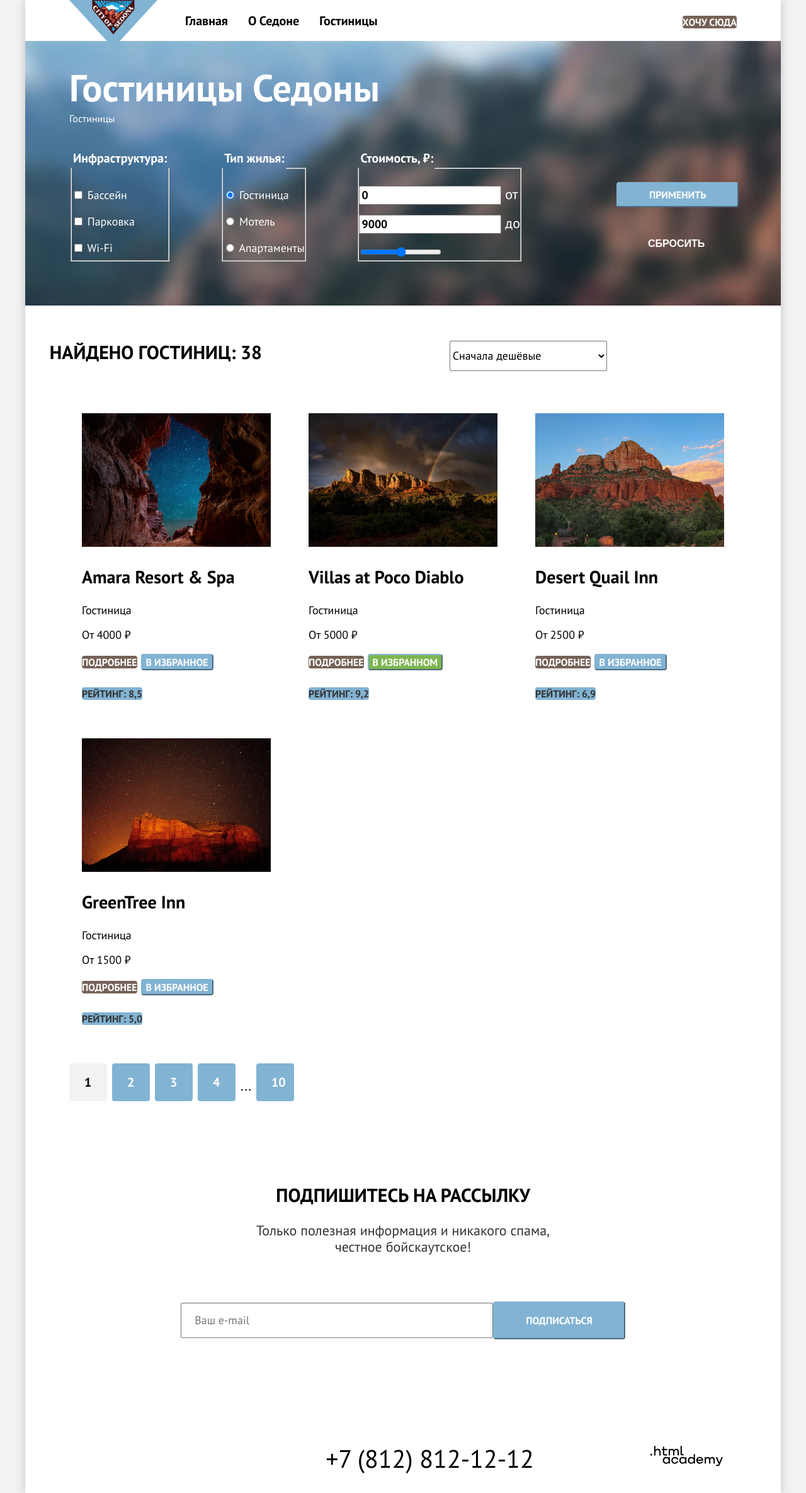
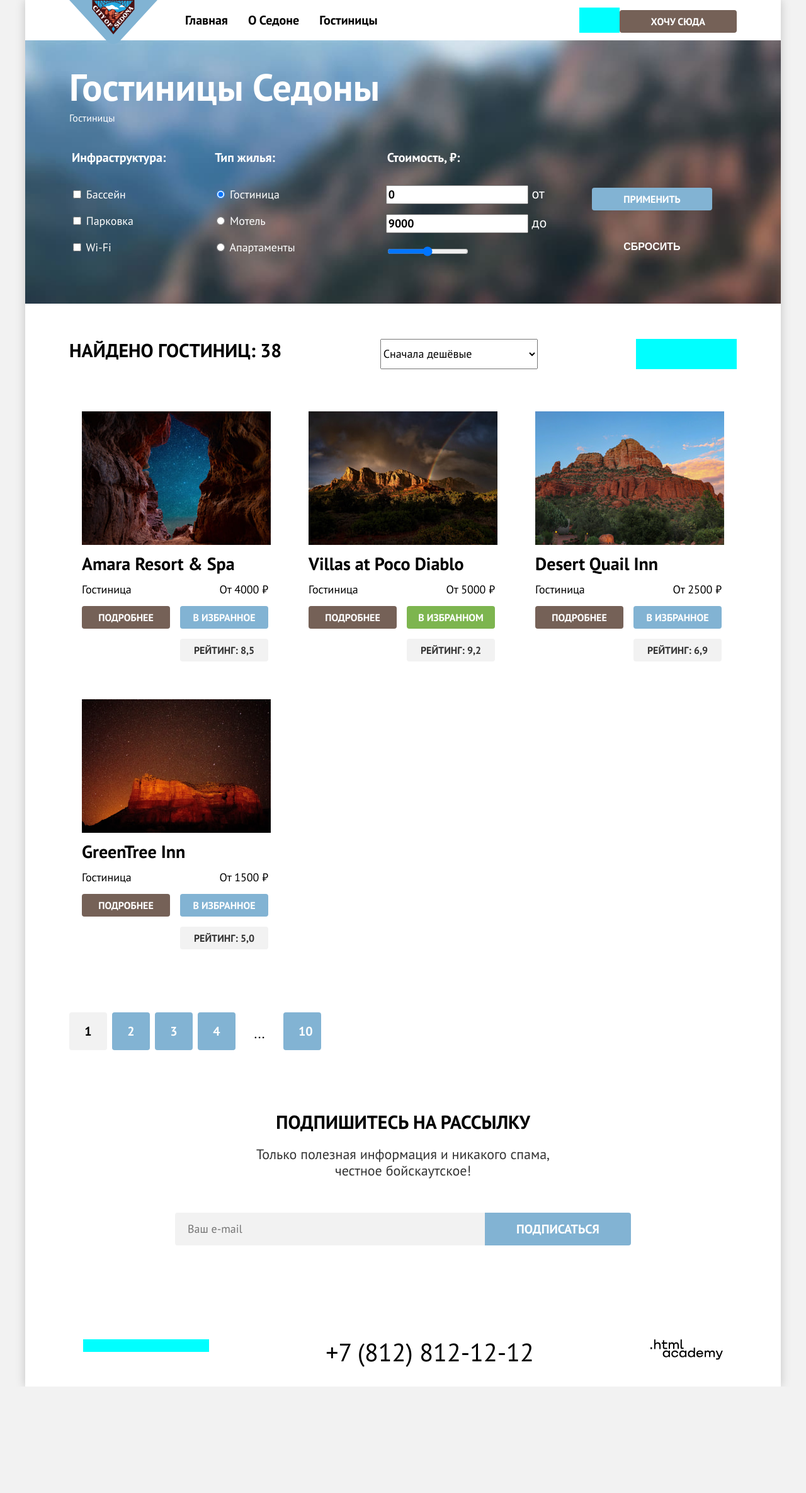
Before and after one commit to htmlacademy-htmlcss/2176919-sedona-35, a plain HTML site: page catalog.html in a window 1280 px wide. Shown: the whole page at 63% size. After the commit the page ends 2201 px from the top, so only its background shows below. Drawn offline with Linux system fonts and the light colour scheme.

Commit message:
ДЗ Гриды

```diff
--- a/catalog.html
+++ b/catalog.html
@@ -27,21 +27,21 @@
             </li>
           </ul>
                 <ul class="navigation-list navigation-user">
-            <li class="navigation-item">
+            <li class="navigation-item-user">
               <a class="navigation-link" href="#">
                 <span class="visually-hidden">
                   Поиск
                 </span>
               </a>
             </li>
-            <li class="navigation-item">
+            <li class="navigation-item-user">
               <a class="navigation-link" href="#">
                 <span class="visually-hidden">
                   Избранное
                 </span>
               </a>
             </li>
-            <li class="navigation-item">
+            <li class="navigation-item-user">
               <a class="button navigation-link-user" href="#">Хочу сюда
               </a>
             </li>
@@ -166,13 +166,11 @@
                 <h3 class="hotel-card-title">Amara Resort & Spa</h3>
               </a>
               <p class="hotel-card-text">Гостиница</p>
-              <p class="hotel-card-text">От 4000 ₽</p>
+              <p class="hotel-card-cost">От 4000 ₽</p>
               <a class="hotel-card-button button" href="#">Подробнее</a>
               <button class="button" type="button">В избранное</button>
-              <div class="raiting">
                 <p class="raiting-star raiting-stars-4"><span class="visually-hidden">4 звезды</span></p>
                 <span class="button raiting-value">Рейтинг: 8,5</span>
-              </div>
             </li>
             <li class="hotel-card">
               <a class="hotel-card-link" href="#" tabindex="-1">
@@ -182,13 +180,11 @@
                 <h3 class="hotel-card-title">Villas at Poco Diablo</h3>
               </a>
               <p class="hotel-card-text">Гостиница</p>
-              <p class="hotel-card-text">От 5000 ₽</p>
+              <p class="hotel-card-cost">От 5000 ₽</p>
               <a class="hotel-card-button button" href="#">Подробнее</a>
               <button class="button button-added" type="button">В избранном</button>
-              <div class="raiting">
                 <p class="raiting-star raiting-stars-4"><span class="visually-hidden">4 звезды</span></p>
                 <span class="button raiting-value">Рейтинг: 9,2</span>
-              </div>
             </li>
             <li class="hotel-card">
               <a class="hotel-card-link" href="#" tabindex="-1">
@@ -198,13 +194,11 @@
                 <h3 class="hotel-card-title">Desert Quail Inn</h3>
               </a>
               <p class="hotel-card-text">Гостиница</p>
-              <p class="hotel-card-text">От 2500 ₽</p>
+              <p class="hotel-card-cost">От 2500 ₽</p>
               <a class="hotel-card-button button" href="#">Подробнее</a>
               <button class="button" type="button">В избранное</button>
-              <div class="raiting">
                 <p class="raiting-star raiting-stars-3"><span class="visually-hidden">3 звезды</span></p>
                 <span class="button raiting-value">Рейтинг: 6,9</span>
-              </div>
             </li>
             <li class="hotel-card">
               <a class="hotel-card-link" href="#" tabindex="-1">
@@ -214,13 +208,11 @@
                 <h3 class="hotel-card-title">GreenTree Inn</h3>
               </a>
               <p class="hotel-card-text">Гостиница</p>
-              <p class="hotel-card-text">От 1500 ₽</p>
+              <p class="hotel-card-cost">От 1500 ₽</p>
               <a class="hotel-card-button button" href="#">Подробнее</a>
               <button class="button" type="button">В избранное</button>
-              <div class="raiting">
                 <p class="raiting-star raiting-stars-2"><span class="visually-hidden">2 звезды</span></p>
                 <span class="button raiting-value">Рейтинг: 5,0</span>
-              </div>
             </li>
           </ul>
           <ul class="pagination">
@@ -250,11 +242,9 @@
             Только полезная информация и никакого спама, честное бойскаутское!
           </p>
           <form class="subscription-form" action="https://echo.htmlacademy.ru/" method="post">
-            <p class="subscription-form-email">
             <label class="form-email" for="subscription-email"></label>
             <input class="email" type="email" id="subscription-email" name="subscription-email" placeholder="Ваш e-mail">
-          </p>
-            <button class="button" type="submit">Подписаться</button>
+            <button class="button subscription-but" type="submit">Подписаться</button>
           </form>
         </section>
       </main>
--- a/styles/styles.css
+++ b/styles/styles.css
@@ -55,7 +55,7 @@ body {
   text-align: center;
 }
 
-.button {
+ .button {
   font-family: inherit;
   font-size: 16px;
   line-height: 20px;
@@ -67,6 +67,9 @@ body {
   text-transform: uppercase;
   border-radius: 4px;
   border-color: #82B3D3;
+  padding-top: 8px;
+  padding-bottom: 8px;
+  border: none;
 }
 
 .main-index,
@@ -92,7 +95,7 @@ body {
   background-repeat: no-repeat;
   padding-top: 51px;
   margin: 0 auto;
-  padding-bottom: 82px;
+  padding-bottom: 76px;
   position: relative;
 }
 
@@ -125,13 +128,13 @@ body {
   line-height: 28px;
   text-transform: uppercase;
   margin: 0 auto;
-  width: 175px;
 }
 
 .advantages-list,
 .services-description,
 .select-control,
-.hotel-card-text {
+.hotel-card-text,
+.hotel-card-cost {
   font-size: 18px;
   line-height: 21px;
 }
@@ -213,10 +216,12 @@ body {
   line-height: 28px;
   color: #000000;
   text-decoration: none;
+  grid-column: 1/3;
 }
 
 .raiting-value {
   color: #333333;
+  background-color: #F2F2F2;
 }
 
 .subscription-title-catalog {
@@ -237,8 +242,6 @@ body {
   line-height: 36px;
   font-weight: 700;
   border-radius: 4px;
-  width: 60px;
-  height: 60px;
   padding: 12px 24px;
 }
 
@@ -285,7 +288,6 @@ body {
 
 .select-control {
   font-family: inherit;
-  margin-left: 220px;
   width: 250px;
 }
 
@@ -317,7 +319,7 @@ body {
 }
 
 .logo-link {
-  margin-bottom: -10px;
+  margin-bottom: -12px;
   z-index: 1;
 }
 
@@ -333,20 +335,16 @@ body {
 .advantages-page-title {
   width: 620px;
   margin: auto;
+  padding-bottom: 25px;
 }
 
 .advantages-list {
-  display: flex;
-  flex-wrap: wrap;
-  margin-top: 90px;
+  display: grid;
+  grid-template-columns: repeat(3, 400px);
+  padding-top: 90px;
+  grid-auto-flow: dense;
 }
 
-.advantages-item:not(:first-child):not(:last-child) {
-  width: 400px;
-  padding-top: 11px;
-}
-
-.advantages-item,
 .catalog-filter-form,
 .pagination {
   display: flex;
@@ -354,7 +352,7 @@ body {
 
 .services-list {
   display: flex;
-  text-align: center;
+  flex-wrap: wrap;
 }
 
 .page-footer {
@@ -367,21 +365,19 @@ body {
   justify-content: space-around;
 }
 
-.wrapper,
-.services-item {
-  padding: 92px 85px;
-}
-
 .hotel-search {
   padding: 96px 304px 104px;
 }
 
 .presentation-text {
-  margin-bottom: 62px;
+  margin: 0;
+  padding-top: 20px;
+  padding-bottom: 62px;
 }
 
 .subscription-promise {
-margin:0 362px 54px;
+  margin:0;
+  padding: 20px 363px 54px;
 }
 
 .footer-social {
@@ -390,17 +386,16 @@ margin:0 362px 54px;
 
 .filter-search {
   display: flex;
-  width: 100%;
-  margin: auto;
-  justify-content: space-around;
-  padding-top: 56px;
-  margin-bottom: 67px;
+  width: auto;
+  justify-content:space-between;
+  padding: 56px 70px 47px;
 }
 
 .hotel-list {
-  display: flex;
-  flex-wrap: wrap;
-  padding-left: 90px;
+  display: grid;
+  grid-template-columns: 1fr 1fr 1fr;
+  gap: 20px;
+  padding: 0 70px 80px;
 }
 
 .main-inner {
@@ -409,23 +404,25 @@ margin:0 362px 54px;
 
 .catalog-filter-action {
   width: 191px;
-  padding-left: 70px;
-  padding-top: 50px;
+  padding-top: 60px;
 }
 
 .hotel-card {
-  width: 300px;
-  margin-right: 60px;
-  margin-bottom: 60px;
+  display: grid;
+  grid-template-columns: 140px 140px;
+  gap: 16px;
+  padding: 20px 20px;
 }
 
 .advantages {
   padding-top: 69px;
 }
 
-.advantages-item:first-child,
-.advantages-item:last-child {
+.advantages-item-photo {
   background: #82B3D3;
+  grid-column: 1/-1;
+  display: flex;
+  align-items: center;
 }
 
 .advantages-list li:nth-child(2n) {
@@ -448,15 +445,16 @@ margin:0 362px 54px;
 .footer-social-list {
   display: flex;
   flex-wrap: wrap;
+  background-color: aqua;
 }
 
 .catalog-filter-form {
   padding-top: 40px;
-  justify-content: space-between;
 }
 
 .catalog-filter-group {
-  padding: 0;
+  padding: 0 70px 0 0;
+  border: none;
 }
 
 .catalog-filter-item:not(:last-child) {
@@ -482,6 +480,7 @@ margin:0 362px 54px;
 .filter-search-view {
   display: flex;
   width: 160px;
+  background-color: aqua;
 }
 
 .button-view:not(:last-child) {
@@ -489,7 +488,8 @@ margin:0 362px 54px;
 }
 
 .pagination {
-  padding-left: 70px;
+  width: 1060px;
+  margin: 0 auto;
 }
 
 .pagination-item:not(:last-child) {
@@ -501,12 +501,108 @@ margin:0 362px 54px;
   justify-content: center;
 }
 
-.subscription-form .button {
-  padding: 8px 50px;
-  margin: 20px 0;
-}
-
 .email {
   width: 452px;
   padding: 14px 20px;
+  border: none;
+  border-radius: 4px 0 0 4px;
+  background-color: #F2F2F2;
 }
+
+.hotel-card-image {
+  display: block;
+}
+
+.hotel-card-title {
+  margin: 0;
+}
+
+.hotel-card-text {
+  margin: 0;
+}
+
+.raiting-star {
+  margin: 0;
+}
+
+.hotel-card-cost {
+  margin: 0;
+  justify-self: end;
+}
+
+.advantages-description {
+  padding: 0 85px;
+  margin: 0;
+}
+
+.advantages-photo {
+  display: block;
+}
+
+.advantages-item {
+  min-height: 384px;
+  display: flex;
+  flex-direction: column;
+  justify-content: center;
+}
+
+.services-item {
+  width: 400px;
+  min-height: 384px;
+  padding: 0 85px;
+  box-sizing: border-box;
+  display: flex;
+  flex-direction: column;
+  justify-content: center;
+}
+
+.services-description {
+  margin: 0;
+}
+
+.navigation-link-icons {
+  margin: 0;
+}
+
+.navigation-item-user {
+  background-color: aqua;
+}
+
+.advantages-title {
+  padding: 0 114px;
+}
+
+.presentation-acquaintance {
+  margin: 0;
+}
+
+.hotel-search-but,
+.subscription-but {
+  font-size: 20px;
+  line-height: 36px;
+  padding: 8px 50px;
+  margin: 0;
+  border-radius: 0 4px 4px 0;
+}
+
+.subscription-title {
+  margin: 0;
+}
+
+.catalog-filter-price {
+  padding-left: 70px;
+}
+
+.pagination-item {
+  width: 60px;
+  text-align: center;
+}
+
+.pagination-ellipsis {
+  margin: 0;
+  padding-top: 20px;
+}
+
+.navigation-link-user {
+  padding: 8px 50px;
+}
```
Also changed, not shown: index.html (+9 -17 lines).
